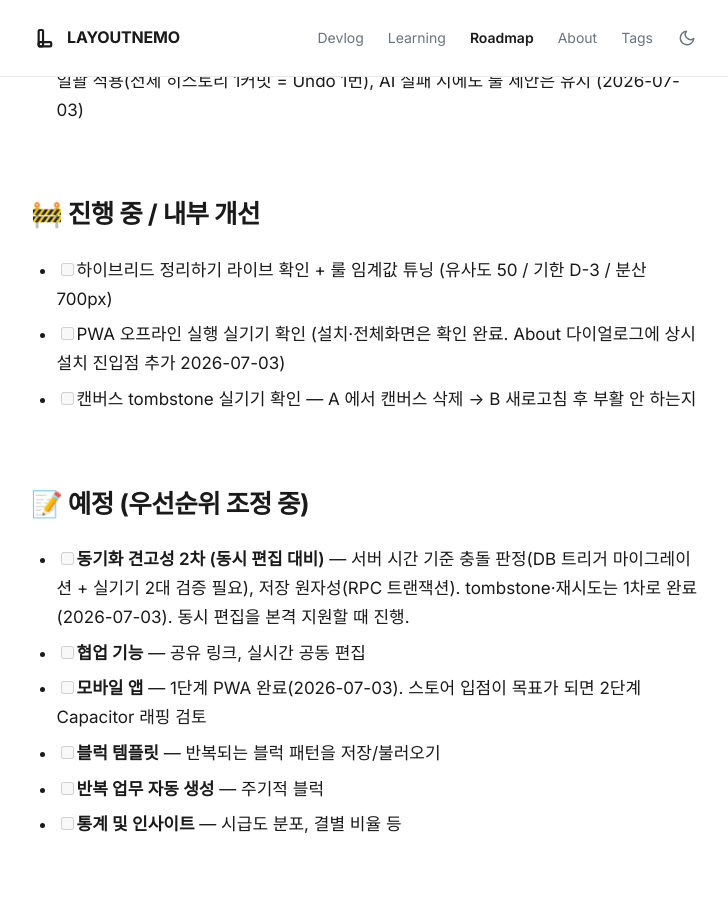
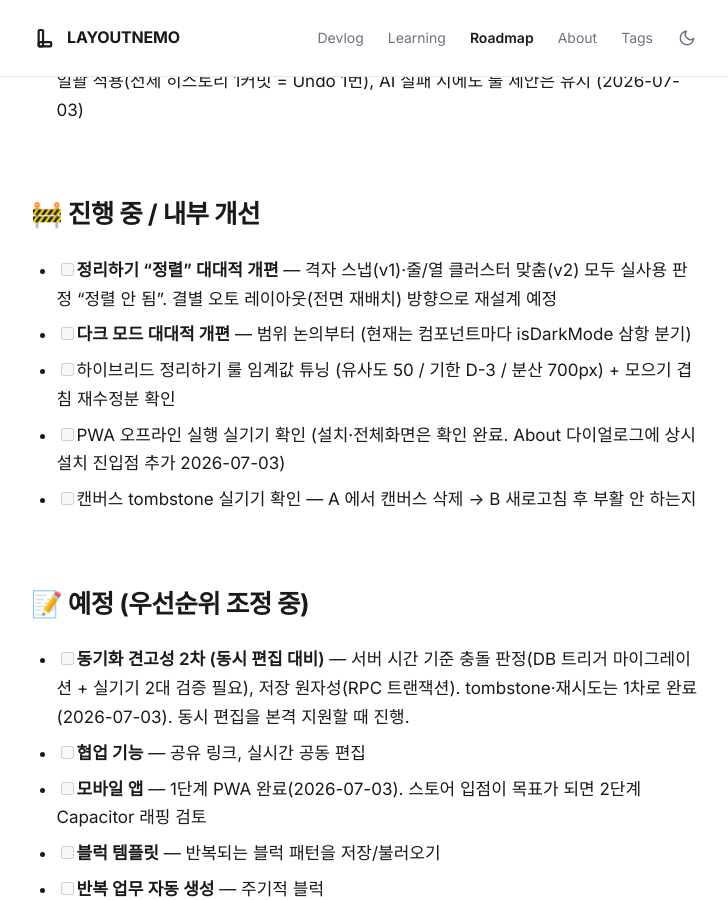
Before and after one commit to Yuwolx/LAYOUTNEMO, a Jekyll site: the page built from docs/roadmap.md, in a window 1280 px wide and 900 px high, scrolled down 2878 px. Shown: the whole window, without its empty margins (273-1001 px from the left). Built offline with Jekyll 4.4.1, drawn with Linux system fonts in a browser that asks for light colours; some web fonts are replaced.

Commit message:
Roadmap: queue tidy-align rework and dark mode overhaul for next session
Co-Authored-By: Claude Fable 5 <noreply@anthropic.com>

```diff
--- a/docs/roadmap.md
+++ b/docs/roadmap.md
@@ -58,7 +58,9 @@ LAYOUTNEMO의 현재 상태와 앞으로의 방향을 기록합니다.
 
 ## 🚧 진행 중 / 내부 개선
 
-- [ ] 하이브리드 정리하기 라이브 확인 + 룰 임계값 튜닝 (유사도 50 / 기한 D-3 / 분산 700px)
+- [ ] **정리하기 "정렬" 대대적 개편** — 격자 스냅(v1)·줄/열 클러스터 맞춤(v2) 모두 실사용 판정 "정렬 안 됨". 결별 오토 레이아웃(전면 재배치) 방향으로 재설계 예정
+- [ ] **다크 모드 대대적 개편** — 범위 논의부터 (현재는 컴포넌트마다 isDarkMode 삼항 분기)
+- [ ] 하이브리드 정리하기 룰 임계값 튜닝 (유사도 50 / 기한 D-3 / 분산 700px) + 모으기 겹침 재수정분 확인
 - [ ] PWA 오프라인 실행 실기기 확인 (설치·전체화면은 확인 완료. About 다이얼로그에 상시 설치 진입점 추가 2026-07-03)
 - [ ] 캔버스 tombstone 실기기 확인 — A 에서 캔버스 삭제 → B 새로고침 후 부활 안 하는지
 
```
